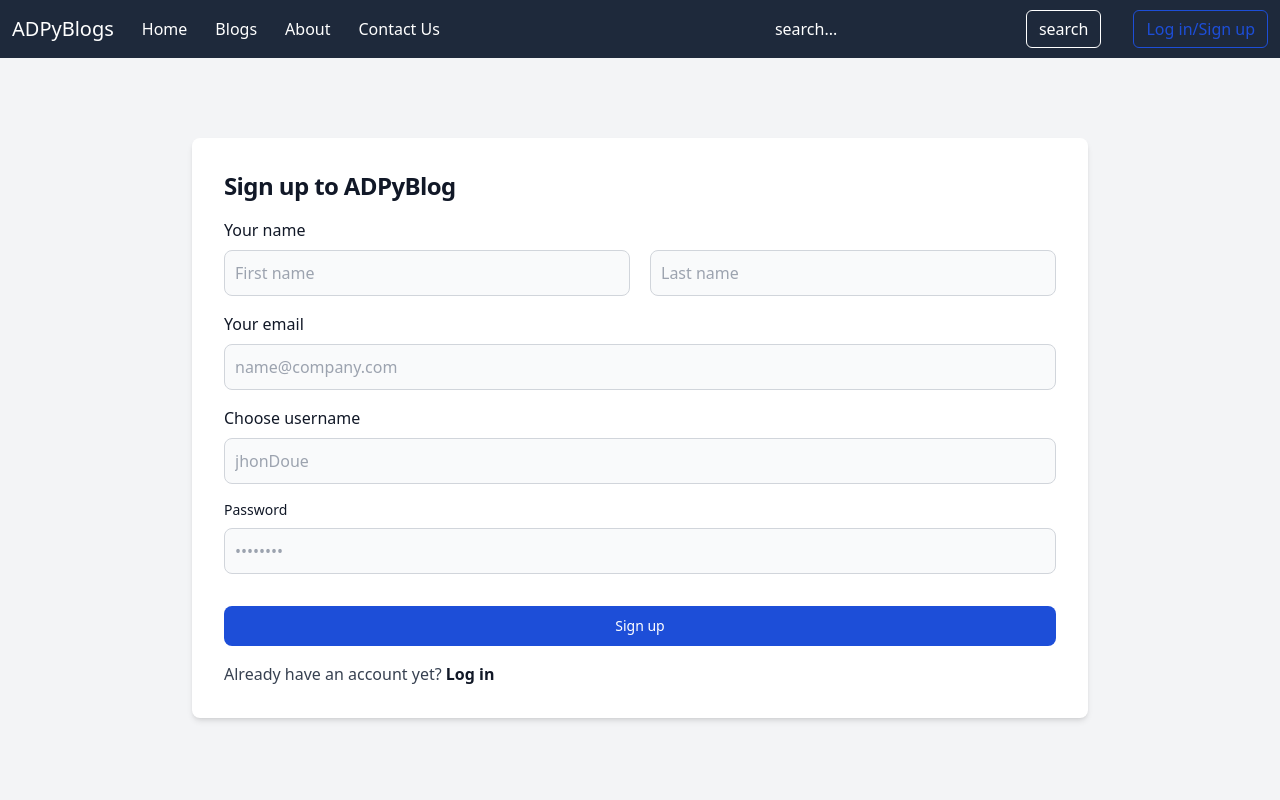
After one commit to dharayush7/adpyblog, a Django app: page /signup/ in a window 1280 px wide. The commit adds this page. Run offline with Django 5.2, Linux system fonts and the light colour scheme; some libraries are stand-ins or nearby versions.

Commit message:
search advance & user authentication done

```diff
--- a/adPyBlog/home/urls.py
+++ b/adPyBlog/home/urls.py
@@ -5,5 +5,8 @@ urlpatterns = [
     path('', views.home, name="home"),
     path('contact/', views.contact, name="contact"),
     path('search/', views.search, name="search"),
+    path('login/', views.handelLogin, name="login"),
+    path('signup/', views.signup, name="signup"),
+    path("logout/", views.handelLogout, name="logout"),
     path('test/', views.test, name="contact"),
 ]
--- a/adPyBlog/home/views.py
+++ b/adPyBlog/home/views.py
@@ -1,8 +1,10 @@
-from turtle import title
-from django.shortcuts import render, HttpResponse
+
+from django.shortcuts import render, redirect
 from django.contrib import messages # type: ignore
 from home.models import Contact
 from blog.models import Post
+from django.contrib.auth.models import User
+from django.contrib.auth import authenticate, logout, login
 
 # Create your views here.
 
@@ -28,13 +30,18 @@ def contact(request):
 
 
 def test(request):
-    return render(request, "home/contactSubmit.html")
+    return render(request, "home/login.html")
 
 def search(request):
     q = request.GET.get("q")
     if q == None:
         return render(request, "error.html")
-    allposts = Post.objects.filter(title__icontains=q)
+    if len(q) > 78:
+        allposts =[]
+    else:
+        allpostsTitle = Post.objects.filter(title__icontains=q)
+        allpostsContent = Post.objects.filter(content__icontains=q)
+        allposts = allpostsTitle.union(allpostsContent)
 
     params = {
         "posts": allposts,
@@ -42,3 +49,80 @@ def search(request):
         "q":q
     }
     return render(request, "home/search.html", params)
+
+def handelLogin(request):
+    if request.user.username != "":
+        return redirect("/")
+    if request.method == "POST":
+        username = request.POST.get("username")
+        password = request.POST.get("password")
+
+        user = authenticate(username=username, password=password)
+        print(user)
+        if user is None:
+            messages.error(request, "Incorrect username or password")
+            return render(request, "home/login.html")
+
+        login(request, user)
+        return redirect("/")
+
+    return render(request, "home/login.html")
+
+def signup(request):
+    if request.user.username != "":
+        return redirect("/")
+    if request.method == "POST":
+        frs = request.POST.get('frs')
+        lst = request.POST.get('lst')
+        email = request.POST.get("email")
+        username = request.POST.get("username")
+        password = request.POST.get("password")
+        if len(frs) < 2:
+            messages.error(request, "First name is too short")
+            return render(request, "home/signup.html")
+
+        if len(lst) < 2:
+            messages.error(request, "Last name is too short")
+            return render(request, "home/signup.html")
+
+        if len(email) < 4:
+            messages.error(request, "Email is too short")
+            return render(request, "home/signup.html")
+
+        if len(username) < 2:
+            messages.error(request, "Username is too short")
+            return render(request, "home/signup.html")
+
+        specialChars = ["~", "`", "=", "+", ";", ":", "!", "#", "$", "@", "%", "^", "&", "*", "(", ")", "{","}","|", chr(92), "'", '"', ",","<",">",".","/","?"]
+
+        for char in username:
+            if char in specialChars:
+                messages.error(request, "Username not contains any special cherecter excape '-' and '_'")
+                return render(request, "home/signup.html")
+
+        if len(password) < 7:
+            messages.error(request, "Pasword is too short")
+            return render(request, "home/signup.html")
+
+        existUsername = User.objects.filter(username=username)
+        existEmail = User.objects.filter(email=email)
+
+        if len(existUsername) != 0 :
+            messages.error(request, "Username is already taken")
+            return render(request, "home/signup.html")
+
+        if len(existEmail) != 0:
+            messages.error(request, "Email is already taken")
+            return render(request, "home/signup.html")
+
+        user = User.objects.create_user(username, email, password)
+        user.first_name = frs
+        user.last_name = lst
+        user.save()
+        return redirect("/login")
+
+    return render(request, "home/signup.html")
+
+def handelLogout(request):
+    logout(request)
+    return redirect("/")
--- a/adPyBlog/templates/home/contact.html
+++ b/adPyBlog/templates/home/contact.html
@@ -5,7 +5,7 @@
 {% block main %}
 
 <div
-  class="flex flex-col items-center justify-center w-screen mt-3 font-open-sans"
+  class="flex flex-col items-center justify-center w-screen mt-14 font-open-sans"
 >
   <!-- alert -->
 
--- /dev/null
+++ b/adPyBlog/templates/home/signup.html
@@ -0,0 +1,106 @@
+{% extends "layout.html" %} {% block title %}Sign up{% endblock %}
+<!-- main -->
+{% block main %}
+
+<section class="!h-full bg-gray-100 font-open-sans">
+  <div class="flex flex-col items-center justify-center h-full lg:py-0">
+    <div class="w-full max-w-4xl p-0 mt-0 bg-white rounded-lg shadow-md">
+      <div class="p-8 space-y-2">
+        <h1
+          class="text-xl font-bold leading-tight tracking-tight text-gray-900 md:text-2xl"
+        >
+          Sign up to ADPyBlog
+        </h1>
+        <form class="space-y-4" action="/signup/" method="post">
+          {% csrf_token %}
+          <div>
+            <label class="block mb-2 text-base font-medium text-gray-900"
+              >Your name</label
+            >
+            <div class="flex w-full space-x-5">
+              <input
+                type="text"
+                name="frs"
+                id="frs"
+                class="bg-gray-50 border border-gray-300 text-gray-900 rounded-lg focus:ring-primary-600 focus:border-primary-600 block w-full p-2.5"
+                placeholder="First name"
+                required=""
+              />
+              <input
+                type="text"
+                name="lst"
+                id="lst"
+                class="bg-gray-50 border border-gray-300 text-gray-900 rounded-lg focus:ring-primary-600 focus:border-primary-600 block w-full p-2.5"
+                placeholder="Last name"
+                required=""
+              />
+            </div>
+          </div>
+          <div>
+            <label
+              for="email"
+              class="block mb-2 text-base font-medium text-gray-900"
+              >Your email</label
+            >
+            <input
+              type="email"
+              name="email"
+              id="email"
+              class="bg-gray-50 border border-gray-300 text-gray-900 rounded-lg focus:ring-primary-600 focus:border-primary-600 block w-full p-2.5"
+              placeholder="name@company.com"
+              required=""
+            />
+          </div>
+          <div>
+            <label
+              for="username"
+              class="block mb-2 text-base font-medium text-gray-900"
+              >Choose username</label
+            >
+            <input
+              type="text"
+              name="username"
+              id="username"
+              class="bg-gray-50 border border-gray-300 text-gray-900 rounded-lg focus:ring-primary-600 focus:border-primary-600 block w-full p-2.5"
+              placeholder="jhonDoue"
+              required=""
+            />
+          </div>
+
+          <div>
+            <label
+              for="password"
+              class="block mb-2 text-sm font-medium text-gray-900"
+              >Password</label
+            >
+            <input
+              type="password"
+              name="password"
+              id="password"
+              placeholder="••••••••"
+              class="bg-gray-50 border border-gray-300 text-gray-900 rounded-lg focus:ring-primary-600 focus:border-primary-600 block w-full p-2.5"
+              required=""
+            />
+          </div>
+          <div class="flex items-center justify-between">
+            <div class="flex items-start"></div>
+          </div>
+          <button
+            type="submit"
+            class="w-full text-white bg-blue-700 hover:bg-primary-700 focus:ring-4 focus:outline-none focus:ring-primary-300 font-medium rounded-lg text-sm px-5 py-2.5 text-center"
+          >
+            Sign up
+          </button>
+          <p class="text-base font-normal text-gray-700">
+            Already have an account yet?
+            <a href="/login" class="font-semibold text-gray-900 hover:underline"
+              >Log in</a
+            >
+          </p>
+        </form>
+      </div>
+    </div>
+  </div>
+</section>
+
+{% endblock %}
--- a/adPyBlog/templates/layout.html
+++ b/adPyBlog/templates/layout.html
@@ -49,8 +49,8 @@
           </a>
         </ul>
       </div>
-      <div>
-        <form action="/search" method="get" class="flex items-center space-x-2">
+      <div class="flex space-x-2">
+        <form action="/search" method="get" class="flex items-center mr-6 space-x-2">
           <input
             type="text"
             class="rounded-md bg-transparent text-white border-gray-400 placeholder:text-white outline-white focus:border-white placeholder:font-open-sans placeholder:text-base text-base py-[0.35rem] px-3 m-0"
@@ -64,17 +64,52 @@
             search
           </button>
         </form>
+        {% if user.is_authenticated %}
+        <button id="dropdownDefaultButton" data-dropdown-toggle="user"
+        class="flex items-center justify-center text-white font-open-sans" type="button">
+          @{{request.user}}
+          <svg class="w-2.5 h-2.5 ml-2" aria-hidden="true" xmlns="http://www.w3.org/2000/svg" fill="none" viewBox="0 0 10 6">
+            <path stroke="currentColor" stroke-linecap="round" stroke-linejoin="round" stroke-width="2" d="m1 1 4 4 4-4"/>
+          </svg>
+        </button>
+        <div id="user" class="z-10 hidden rounded-lg shadow bg-slate-800 font-open-sans w-44 !translate-x-[1194px] !translate-y-[60px]">
+          <ul class="px-3 py-2 text-sm text-gray-700" aria-labelledby="dropdownDefaultButton">
+            <li>
+              <a href="#" class="flex items-center justify-start px-4 py-1 font-medium text-white duration-200 ease-in-out rounded-lg hover:duration-200 hover:ease-out hover:bg-slate-700">
+                <svg xmlns="http://www.w3.org/2000/svg" width="18" height="18" fill="currentColor" class="mr-2 bi bi-person" viewBox="0 0 16 16">
+                  <path d="M8 8a3 3 0 1 0 0-6 3 3 0 0 0 0 6m2-3a2 2 0 1 1-4 0 2 2 0 0 1 4 0m4 8c0 1-1 1-1 1H3s-1 0-1-1 1-4 6-4 6 3 6 4m-1-.004c-.001-.246-.154-.986-.832-1.664C11.516 10.68 10.289 10 8 10s-3.516.68-4.168 1.332c-.678.678-.83 1.418-.832 1.664z"/>
+              </svg>
+                Profile</a>
+            </li>
+            <hr class="mx-3 my-1.5 border-t-[1.5px] border-gray-400 rounded-md">
+            <li>
+              <a href="/logout" class="flex items-center justify-start px-4 py-1 font-medium text-white duration-200 ease-in-out rounded-lg hover:bg-slate-700 hover:duration-200 hover:ease-in-out">
+                <svg xmlns="http://www.w3.org/2000/svg" width="18" height="18" fill="currentColor" class="mr-2 bi bi-box-arrow-left" viewBox="0 0 16 16">
+                  <path fill-rule="evenodd" d="M6 12.5a.5.5 0 0 0 .5.5h8a.5.5 0 0 0 .5-.5v-9a.5.5 0 0 0-.5-.5h-8a.5.5 0 0 0-.5.5v2a.5.5 0 0 1-1 0v-2A1.5 1.5 0 0 1 6.5 2h8A1.5 1.5 0 0 1 16 3.5v9a1.5 1.5 0 0 1-1.5 1.5h-8A1.5 1.5 0 0 1 5 12.5v-2a.5.5 0 0 1 1 0z"/>
+                  <path fill-rule="evenodd" d="M.146 8.354a.5.5 0 0 1 0-.708l3-3a.5.5 0 1 1 .708.708L1.707 7.5H10.5a.5.5 0 0 1 0 1H1.707l2.147 2.146a.5.5 0 0 1-.708.708z"/>
+                </svg>
+                Log out</a>
+            </li>
+          </ul>
+        </div>
+        {% else %}
+        <a
+            class="font-open-sans border bg-transparent duration-300 hover:duration-300 hover:bg-blue-700 hover:text-white text-base border-blue-700 px-3 py-[0.35rem] text-blue-700 rounded-md" href="/login"
+          >
+            Log in/Sign up
+          </a>
+          {% endif %}
       </div>
     </nav>
 
-    <main class="!pt-[55px]">
+    <main class="relative !pt-[55px] h-screen w-full">
       <!-- alart -->
       <div
         class="flex flex-col items-center justify-center w-screen font-open-sans"
       >
         {% for message in messages %}
         <div
-          class="flex items-center p-4 mb-4 mt-3 rounded-lg alart-block {% if message.tags == "error" %} bg-red-100 text-red-800 {% endif %}{% if message.tags == "success" %} text-green-800 bg-green-100 {% endif %}"
+          class="absolute z-20 flex items-center p-4 mb-4 mt-[5.5rem] rounded-lg alart-block {% if message.tags == "error" %} bg-red-100 text-red-800 {% endif %}{% if message.tags == "success" %} text-green-800 bg-green-100 {% endif %}"
           role="alert"
         >
           <svg
@@ -118,6 +153,7 @@
 
       {% block main %}{% endblock %}
     </main>
-    {% load static %} <script src="{% static 'scripts/script.js' %}"/>
+    {% load static %} <script src="{% static 'scripts/script.js' %}"></script>
+    <script src="https://cdn.jsdelivr.net/npm/flowbite@2.5.1/dist/flowbite.min.js"></script>
   </body>
 </html>
```
Also changed, not shown: adPyBlog/templates/home/login.html (added, +71 -0 lines).
